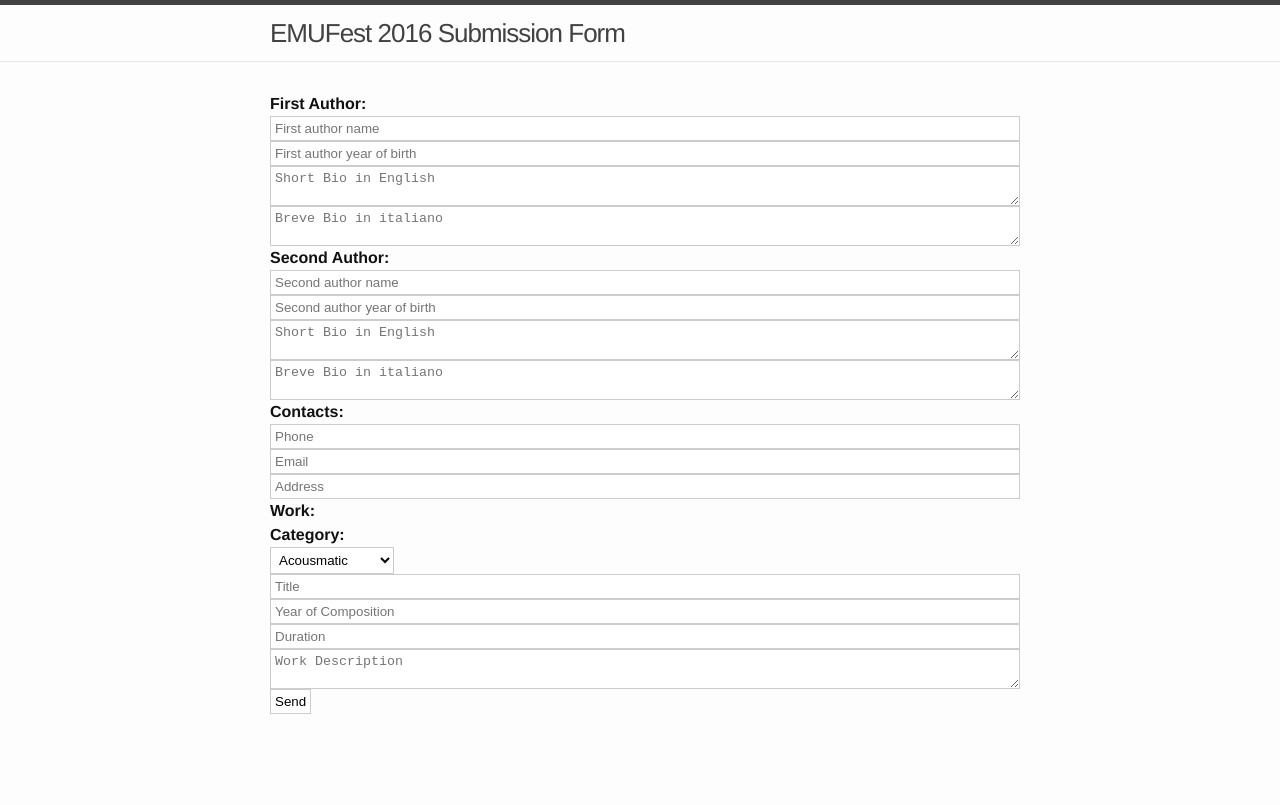
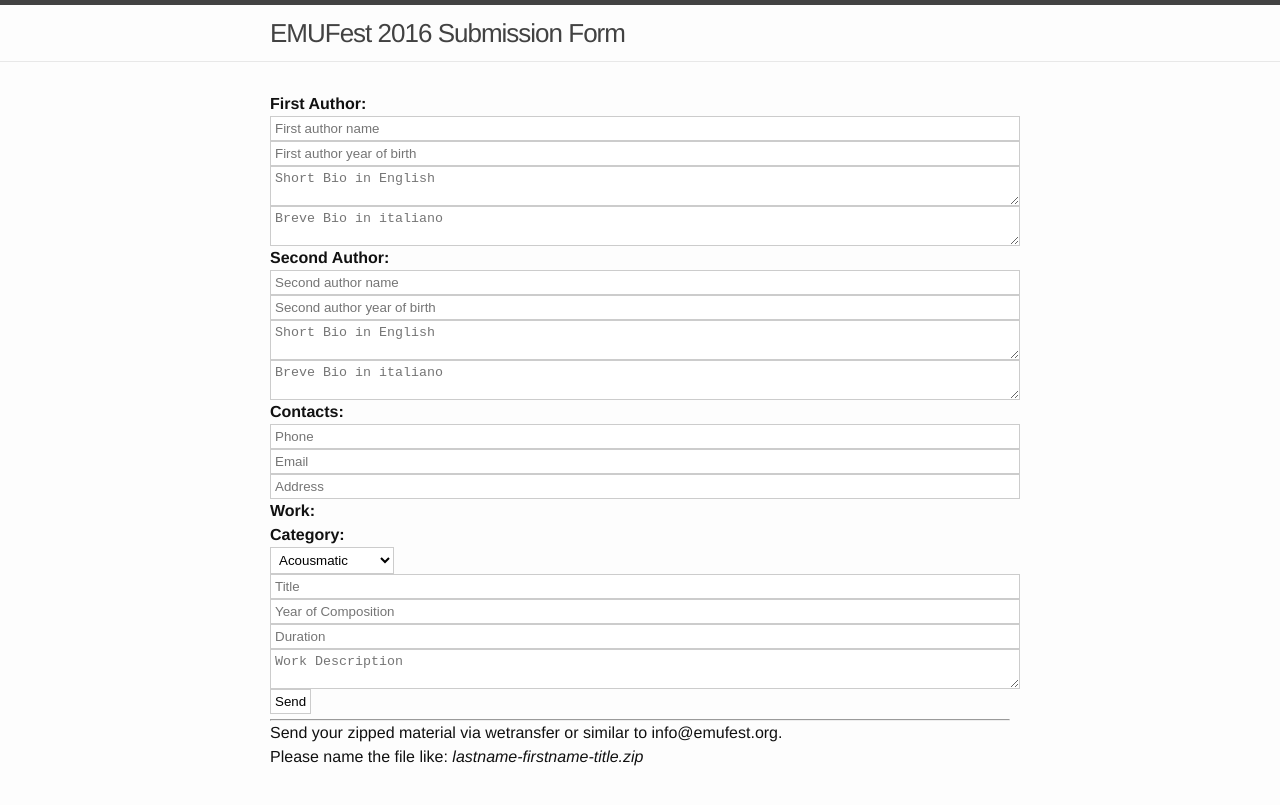
Before and after one commit to EMUFest/_semuform, a Jekyll site: the page built from index.html, in a window 1280 px wide. Shown: the top 805 px of the page. Built offline with Jekyll 4.4.1, drawn with Linux system fonts in a browser that asks for light colours.

Commit message:
bottom notes

```diff
--- a/index.html
+++ b/index.html
@@ -66,4 +66,8 @@ layout: default
     </form>
   </div>
 
+<hr>
+
+  <h4>Send your zipped material via wetransfer or similar to info@emufest.org.<br>
+    Please name the file like: <em>lastname-firstname-title.zip</em></h4>
 </div>
```
